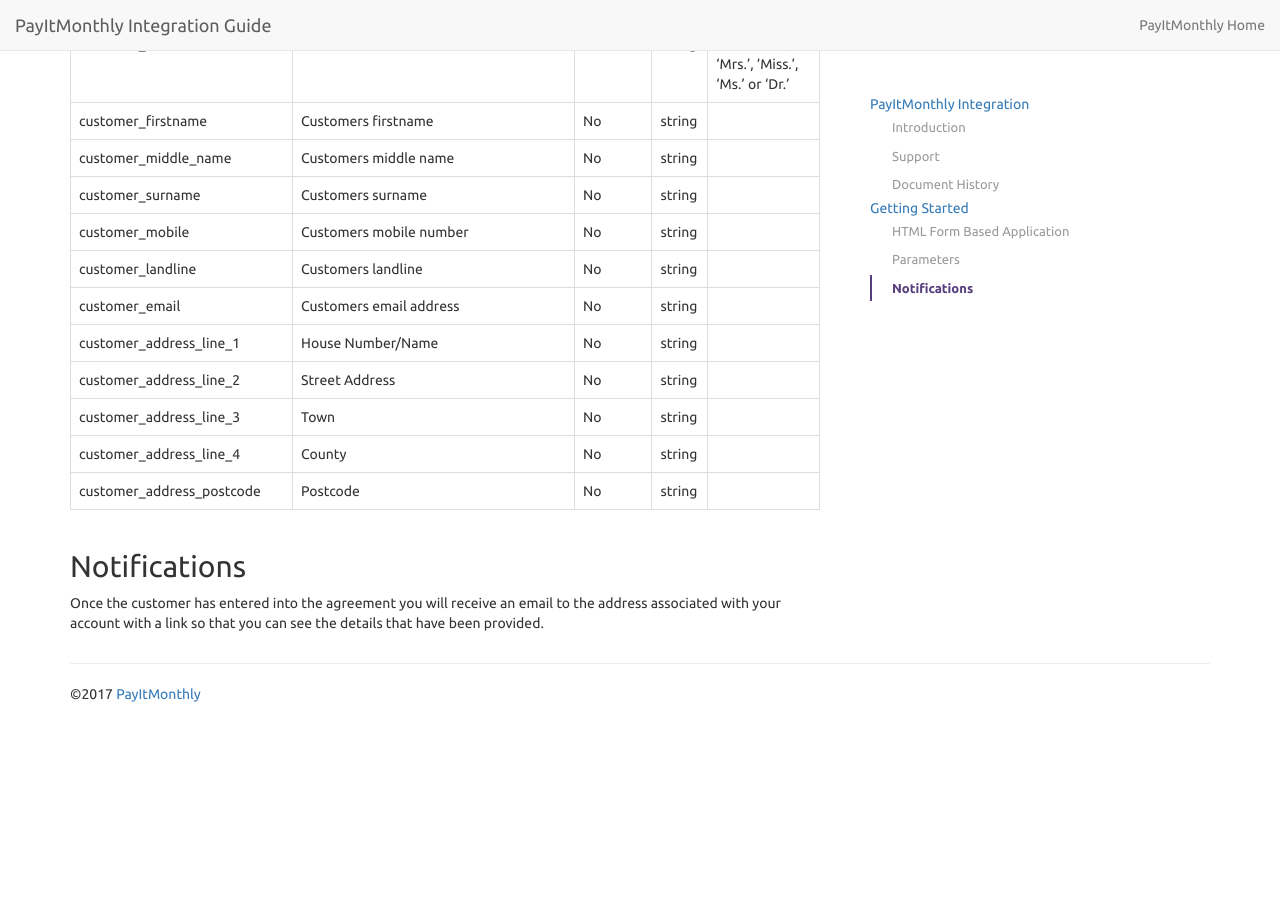
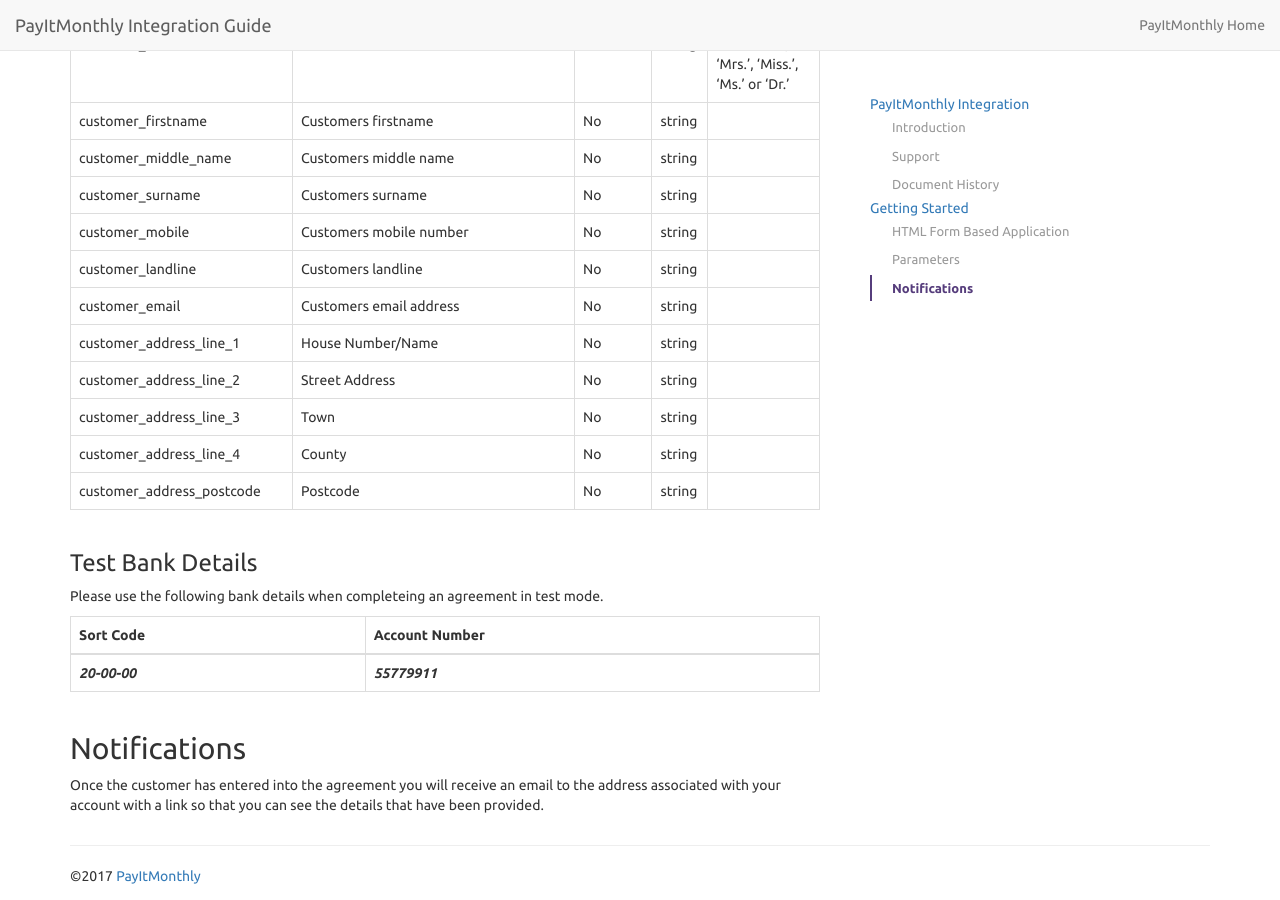
Before and after one commit to payitmonthly/Integration, a Jekyll site: the page built from index.md, in a window 1280 px wide and 900 px high, scrolled down 1600 px. Built offline with Jekyll 4.4.1, drawn with Linux system fonts in a browser that asks for light colours; nearby versions of some CDN libraries; our own code applies the rules of GitHub Pages for plain Markdown files; before the commit the page ends 2318 px from its top, so only the background shows below that.

Commit message:
Update index.md

```diff
--- a/index.md
+++ b/index.md
@@ -65,6 +65,14 @@ customer_address_line_3 | Town | No | string |
 customer_address_line_4 | County | No | string |
 customer_address_postcode | Postcode | No | string |
 
+### Test Bank Details
+
+Please use the following bank details when completeing an agreement in test mode.
+
+Sort Code | Account Number
+----------|--------------------
+***20-00-00*** | ***55779911***
+
 ## Notifications
 
 Once the customer has entered into the agreement you will receive an email to the address associated with your account with a link so that you can see the details that have been provided.
```
